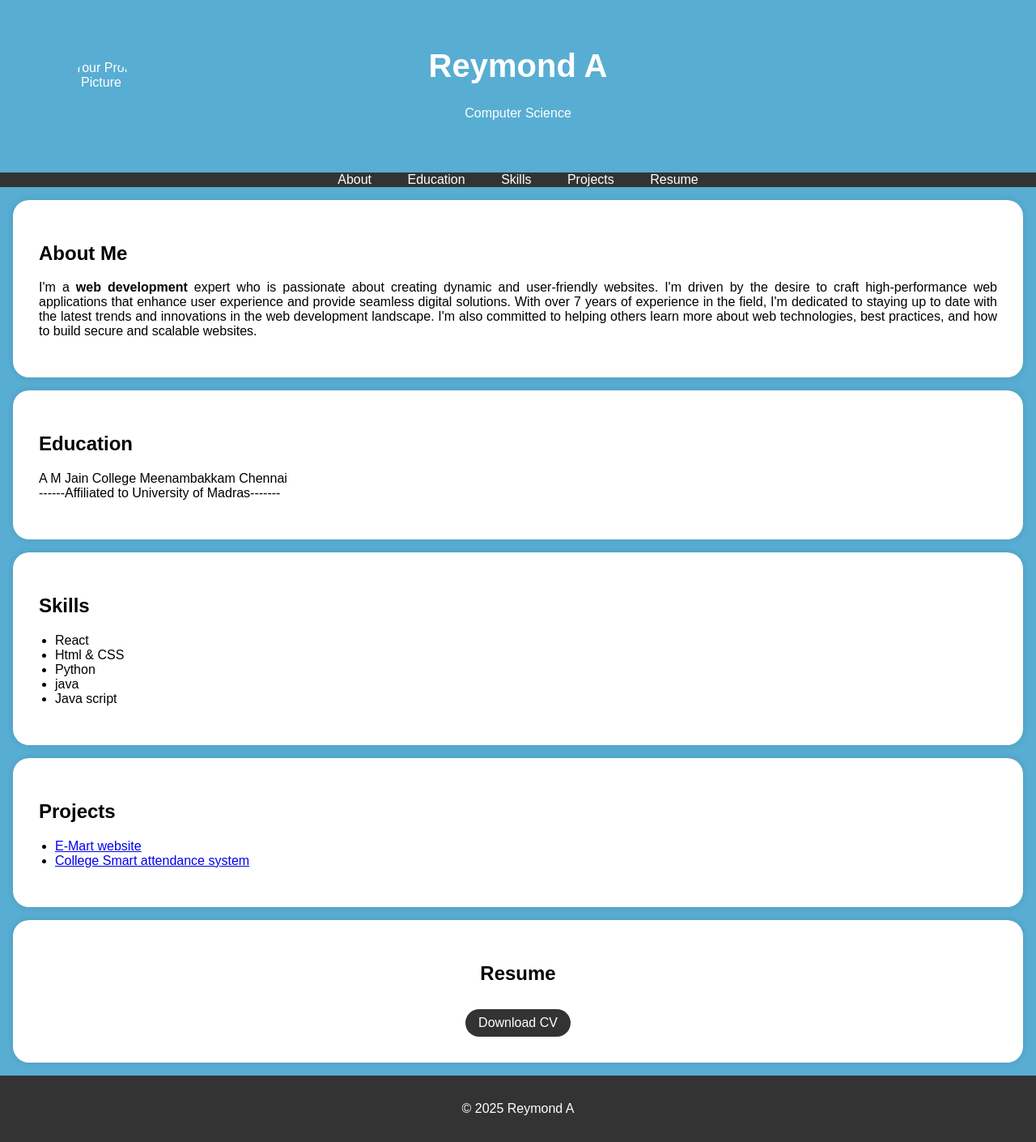
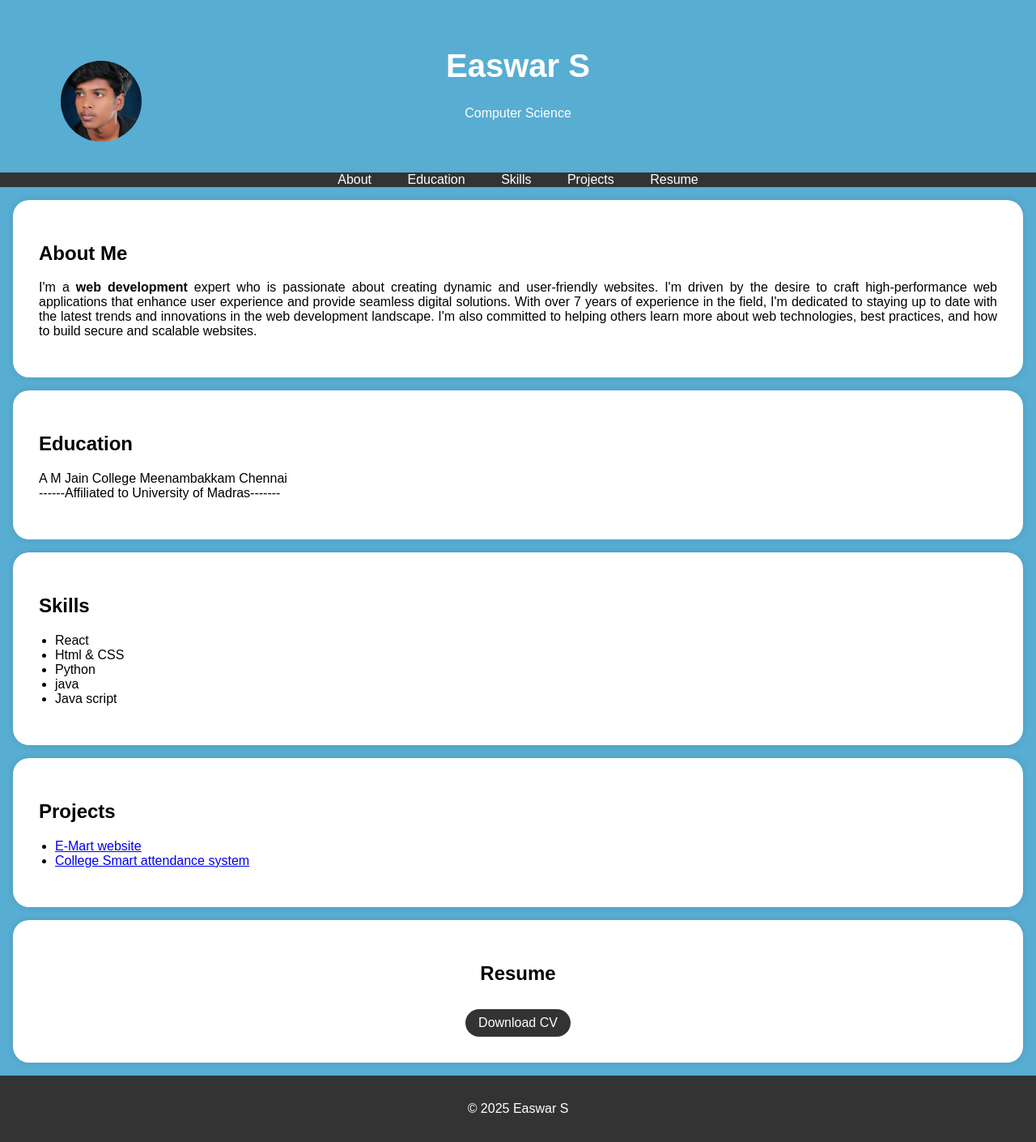
Before and after one commit to easwar-28/Digital-portfolio-, a plain HTML site: page index.html in a window 1280 px wide. Shown: the whole page at 81% size. Drawn offline with Linux system fonts and the light colour scheme.

Commit message:
index.html

```diff
--- a/index.html
+++ b/index.html
@@ -95,8 +95,8 @@
     <header>
         <div class="header-content">
             <!-- Add your profile picture here -->
-            <img src="Reymond photo.jpg" alt="Your Profile Picture" class="profile-picture">
-            <h1>Reymond A </h1>
+            <img src="Easwar_photo.jpg" alt="Your Profile Picture" class="profile-picture">
+            <h1>Easwar S</h1>
             <p>Computer Science</p>
         </div>
     </header>
@@ -163,14 +163,14 @@
         <div class="section-content">
             <center>
             <h2>Resume</h2>
-            <a href="Resume.pdf" target="_blank" class="download-button">Download CV</a>
+            <a href="Easwar_Resume.pdf" target="_blank" class="download-button">Download CV</a>
             </center>
         </div>
 
     </section>
 
     <footer>
-        <p>&copy; 2025  Reymond A </p>
+        <p>&copy; 2025  Easwar S </p>
     </footer>
 
     <script>
```
